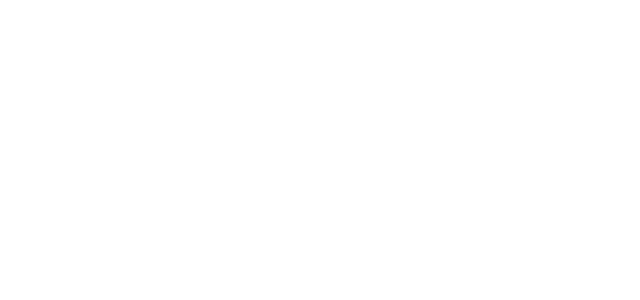
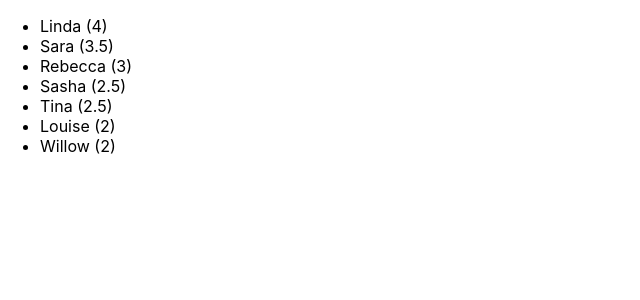
Before and after one commit to cactido/baby-names, a React (Create React App) app in the folder client/: page / in a window 1280 px wide. Shown: the top 300 px of the page, without its empty margins (0-640 px from the left). Built offline with nearby package versions, Linux system fonts and the light colour scheme.

Commit message:
added rendering to result function

```diff
--- a/client/src/Components/Result.js
+++ b/client/src/Components/Result.js
@@ -136,12 +136,16 @@
     });
 
     results.sort((a, b) => { return b.rating - a.rating });
+    const resultList = results.map((result) => {
+        return <li key={result.name}>{result.name} ({result.rating})</li>
+    })
 
     console.log(results);
+    console.log(resultList);
 
     return (
         <div>
-
+            <ul>{resultList}</ul>
         </div>
     )
 }
```
